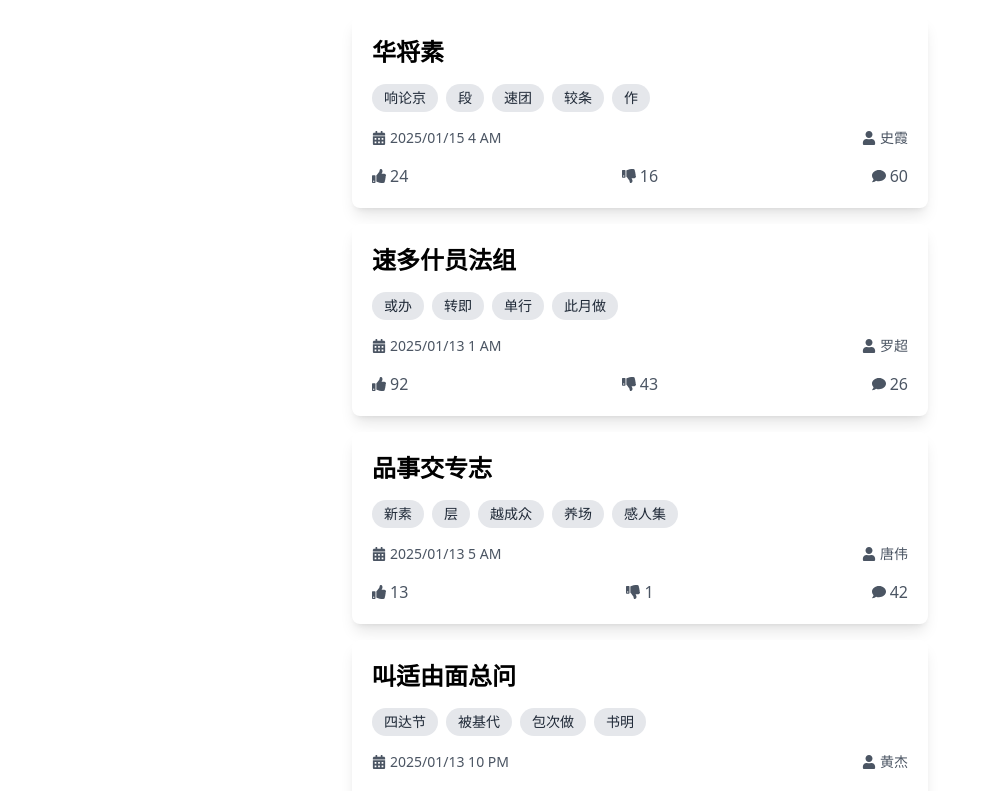
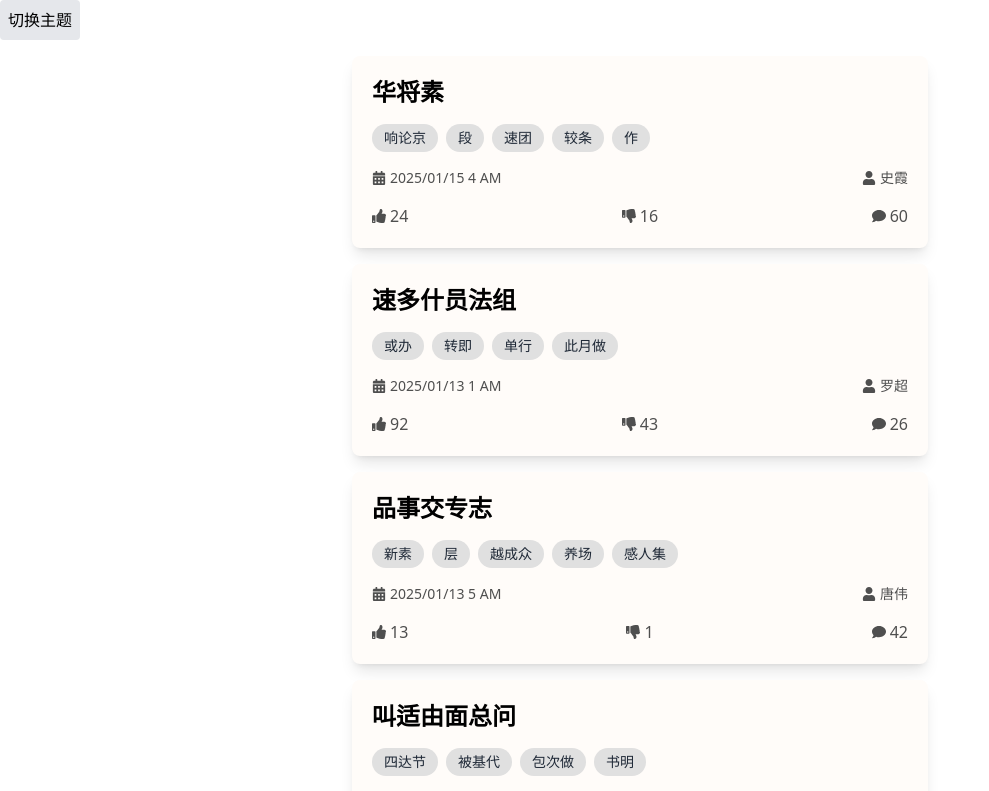
Before and after one commit to tihaya-anon/forum_frontend, a React (Vite) app: page / in a window 1280 px wide. Shown: the top 791 px of the page, without its empty margins (0-989 px from the left). Built offline with nearby package versions, Linux system fonts and the light colour scheme.

Commit message:
feat/add tailwind theme colors

```diff
--- a/src/App.tsx
+++ b/src/App.tsx
@@ -1,4 +1,4 @@
-import React from "react";
+import React, {useState, useEffect} from "react";
 import { postService } from "@/services/postService";
 import { PostPersist } from "@/types/vo/post";
 import PostCard from "./components/forum/post/PostCard";
@@ -16,14 +16,48 @@ function App() {
         })
       ).data;
       setPosts(res);
-      console.log(res.map(post=>post.createAt))
+      console.log(res.map((post) => post.createAt));
     };
     fetchPosts();
   }, []);
+
+  const [darkMode, setDarkMode] = useState<boolean>(false);
+
+  // 从 localStorage 获取用户的主题偏好
+  useEffect(() => {
+    const storedDarkMode =
+      localStorage.getItem("dark-mode") === "true";
+    setDarkMode(storedDarkMode);
+    if (storedDarkMode) {
+      document.documentElement.classList.add("dark");
+    } else {
+      document.documentElement.classList.remove("dark");
+    }
+  }, []);
+
+  const toggleDarkMode = () => {
+    const newDarkMode = !darkMode;
+    setDarkMode(newDarkMode);
+    if (newDarkMode) {
+      document.documentElement.classList.add("dark");
+    } else {
+      document.documentElement.classList.remove("dark");
+    }
+    localStorage.setItem("dark-mode", String(newDarkMode)); // 存储主题偏好
+  };
   return (
     <>
+      <button
+        onClick={toggleDarkMode}
+        className="p-2 bg-gray-200 dark:bg-gray-800 dark:text-white rounded"
+      >
+        切换主题
+      </button>
       {posts.map((post) => (
-        <PostCard key={post.id} post={post} />
+        <PostCard
+          key={post.id}
+          post={post}
+        />
       ))}
     </>
   );
--- a/src/components/forum/post/PostCard.tsx
+++ b/src/components/forum/post/PostCard.tsx
@@ -9,13 +9,11 @@ import {
   FaUser,
   FaClock,
 } from "react-icons/fa"; // 导入所需的图标
-import { stringify } from "querystring";
 
 interface IProps {
   children?: ReactNode;
   post: PostPersist;
 }
-
 const PostCard: FC<IProps> = ({ post }) => {
   const currentDate = new Date();
   const createDate = new Date(post.createAt);
@@ -40,6 +38,7 @@ const PostCard: FC<IProps> = ({ post }) => {
     formattedDate = `${HOURS} ${AMPM}`;
     return formattedDate;
   };
+
   const padZero = (num: number) =>
     num < 10 ? `0${num}` : `${num}`;
   let formattedDate = "";
@@ -47,8 +46,9 @@ const PostCard: FC<IProps> = ({ post }) => {
   formattedDate = isToday
     ? hours
     : `${createDate.getFullYear()}/${padZero(createDate.getMonth() + 1)}/${padZero(createDate.getDate())} ${hours}`;
+
   return (
-    <div className="bg-white p-5 rounded-lg shadow-lg max-w-xl mx-auto my-4">
+    <div className="bg-white dark:bg-gray-800 dark:text-white p-5 rounded-lg shadow-lg max-w-xl mx-auto my-4">
       {/* Title */}
       <div className="text-2xl font-bold mb-4">
         {post.title}
@@ -59,7 +59,7 @@ const PostCard: FC<IProps> = ({ post }) => {
         {post.tagList.map((tag, index) => (
           <span
             key={index}
-            className="bg-gray-200 text-gray-800 py-1 px-3 rounded-full text-sm"
+            className="bg-theme-base-200 dark:bg-gray-700 text-gray-800 dark:text-white py-1 px-3 rounded-full text-sm"
           >
             {tag}
           </span>
@@ -67,7 +67,7 @@ const PostCard: FC<IProps> = ({ post }) => {
       </div>
 
       {/* Created At and Username */}
-      <div className="flex justify-between text-sm text-gray-600 mb-4">
+      <div className="flex justify-between text-sm text-theme-base-600 dark:text-gray-400 mb-4">
         {/* Created At Icon (on the left) */}
         <div className="flex items-center space-x-1">
           {isToday ? (
@@ -86,7 +86,7 @@ const PostCard: FC<IProps> = ({ post }) => {
       </div>
 
       {/* Data: Comment count, Likes, Dislikes */}
-      <div className="flex justify-between text-gray-600">
+      <div className="flex justify-between text-theme-base-600 dark:text-gray-400">
         <div className="flex items-center space-x-1">
           <FaThumbsUp className="text-sm" />
           <span>{post.likes}</span>
--- a/tailwind.config.ts
+++ b/tailwind.config.ts
@@ -1,8 +1,25 @@
 /** @type {import('tailwindcss').Config} */
 export default {
   content: ["./src/**/*.tsx"],
+  darkMode: "class",
   theme: {
-    extend: {},
+    extend: {
+      colors: {
+        white: "#fffcf9",
+        black: "#252525",
+        "theme-base": {
+          100: "#f8f8f8",
+          200: "#e0e0e0",
+          300: "#bdbdbd",
+          400: "#9e9e9e",
+          500: "#757575",
+          600: "#4f4f4f",
+          700: "#333333",
+          800: "#212121",
+          900: "#121212",
+        },
+      },
+    },
   },
   plugins: [],
-}
+};
```
